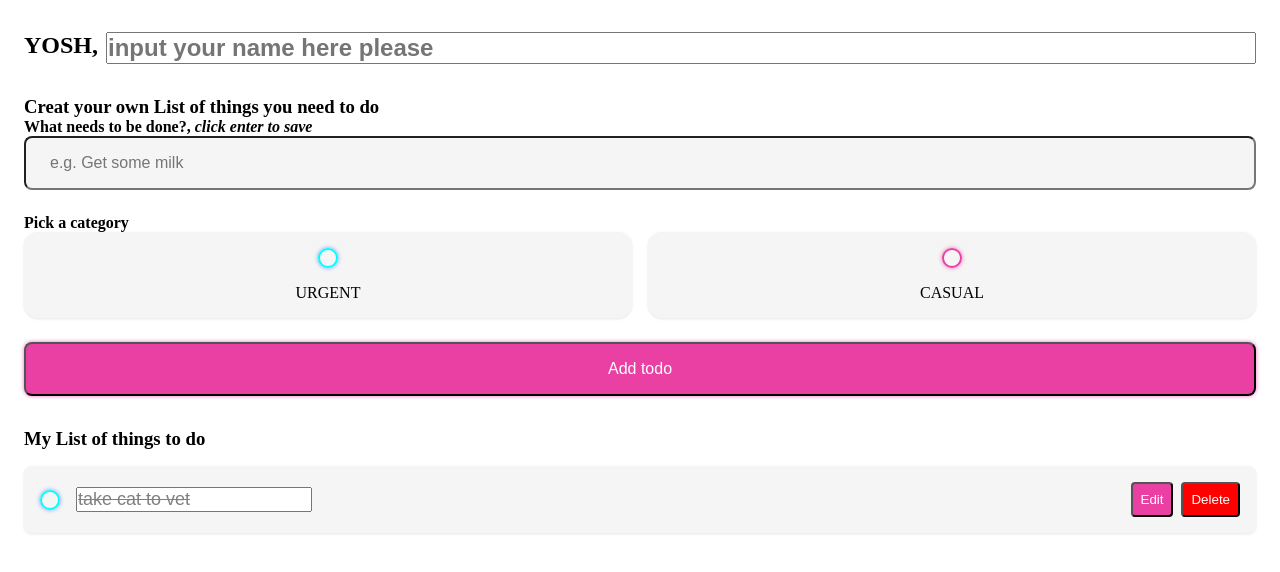
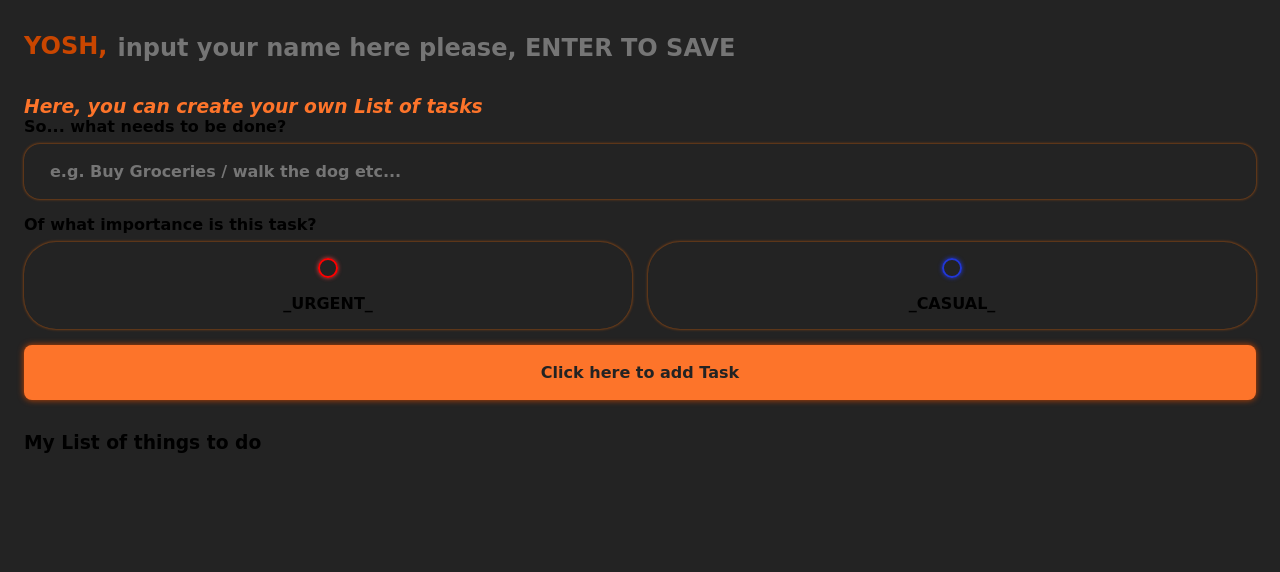
Before and after one commit to Pooly-21/MyToDoWebSite, a plain HTML site: page index.html in a window 1280 px wide. Drawn offline with Linux system fonts and the light colour scheme; a web font is replaced by a local one.

Commit message:
almost done
finished with ui design, trying to add a sorting option to the user input list of tasks

```diff
--- a/css/stylesheet.css
+++ b/css/stylesheet.css
@@ -2,7 +2,14 @@
     margin: 0;
     padding: 0;
     box-sizing: border-box;
+    font-family: 'Combo', cursive;
+    font-weight: bold;
 }
+
+body{
+    background-color: #232323;
+}
+
 section {
 	margin-top: 2rem;
 	margin-bottom: 2rem;
@@ -10,33 +17,49 @@ section {
 	padding-right: 1.5rem;
 }
 
+/* greeting and input of the user name */
 .greeting .title{
     display: flex;
+
 }
 .greeting .title input{
     margin-left: 0.5rem;
     flex: 1 1 0%;
     min-width: 0;
+    background-color: transparent;
+    border-color: transparent;
 }
 .greeting .title,
 .greeting .title input{
-    color: black;
+    color: #c94600;
     font-size: 1.5rem;
     font-weight: 700;
 }
 
+/* user input of what to do*/
+.create-todo h3 {
+    color: #fd742a;
+    font-style: oblique;
+}
+.create-todo h4 {
+    color: black;
+}
 .create-todo input[type="text"] {
     display: block;
     width: 100%;
     font-size: 1rem;
     padding: 1rem 1.5rem;
-    color: black;
-    background-color: whitesmoke;
-    border-radius: 0.5rem;
-    box-shadow: grey;
+    color: #fd8748;
+    background-color: transparent;
+    border-radius: 1rem;
+    border-color: transparent;
+    box-shadow: 0px 0px 3px rgba(255, 111, 0, 0.75);
     margin-bottom: 1.5rem;
+    position: relative;
+    top: 0.5rem;
 }
 
+/* users choice of how important to colour code the task */
 .create-todo .options {
     display: grid;
     grid-template-columns: repeat(2, 1fr);
@@ -50,17 +73,21 @@ section {
     align-items: center;
     justify-content: center;
     padding: 1rem;
-    background-color: whitesmoke;
-    border-radius: 0.9rem;
-    box-shadow: 0 1px 3px rgba(0, 0, 0, 0.1);
+    background-color: transparent;
+    border-radius: 2rem;
+    box-shadow: 0px 0px 3px rgba(255, 111, 0, 0.75);
     cursor: pointer;
+    position: relative;
+    top: 0.5rem;
 }
 
+/* puts the circle checkbox in place */
 input[type="radio"],
 input[type="checkbox"] {
     display: none;
 }
 
+/* circle */
 .bubble {
     display: flex;
     align-items: center;
@@ -68,32 +95,28 @@ input[type="checkbox"] {
     width: 20px;
     height: 20px;
     border-radius: 50%;
-    border: 2px solid cyan;
-    box-shadow: 0px 0px 4px rgba(58, 130, 238, 0.75);
+    border: 2px solid rgb(255, 0, 0);
+    box-shadow: 0px 0px 4px rgb(238, 58, 58);
 }
-
 .bubble.Casual {
-    border-color: #EA40A4;
-    box-shadow: 0px 0px 4px rgba(234, 64, 164, 0.75);
+    border-color: #2137d7;
+    box-shadow: 0px 0px 4px #2137d7;
 }
-
 .bubble::after {
 	content: '';
 	display: block;
 	opacity: 0;
 	width: 0px;
 	height: 0px;
-	background-color: cyan;
-	box-shadow: 0px 0px 4px rgba(58, 130, 238, 0.75);;
+	background-color: rgb(255, 0, 0);
+	box-shadow: 0px 0px 4px rgba(238, 58, 58, 0.75);;
 	border-radius: 999px;
 	transition: 0.2s ease-in-out;
 }
-
 .bubble.Casual::after {
-	background-color:  #EA40A4;
-    box-shadow: 0px 0px 4px rgba(234, 64, 164, 0.75);
+	background-color: #2137d7;
+    box-shadow: 0px 0px 4px #2137d7;
 }
-
 input:checked ~ .bubble::after {
 	width: 10px;
 	height: 10px;
@@ -105,15 +128,17 @@ input:checked ~ .bubble::after {
     margin-top: 1rem;
 }
 
+/* submitting the task button */
 .create-todo input[type="submit"] {
     display: block;
     width: 100%;
     font-size: 1rem;
     padding: 1rem 1rem;
-    color: white;
-    background-color: #EA40A4;
+    color: #232323;
+    background-color: #fd742a;
     border-radius: 0.5rem;
-    box-shadow: 0px 0px 4px rgba(234, 64, 164, 0.75);
+    border-color: transparent;
+    box-shadow: 0px 0px 6px #c94600;
     cursor: pointer;
     transition: 0.2s ease-in-out;
 }
@@ -121,16 +146,19 @@ input:checked ~ .bubble::after {
     opacity: 0.75;
 }
 
+/* users tasks input list */
+
 .todo-list .list {
     margin: 1rem 0;
+    background-color: transparent;
 }
 .todo-list .todo-item {
     display: flex;
     align-items: center;
-    background-color: whitesmoke;
+    background-color: transparent;
     padding: 1rem;
     border-radius: 0.5rem;
-    box-shadow: 0 1px 3px rgba(0, 0, 0, 0.1);
+    box-shadow: 0px 0px 4px #c94600;
     margin-bottom: 1rem;
 }
 .todo-item label {
@@ -140,13 +168,18 @@ input:checked ~ .bubble::after {
 }
 .todo-item .todo-content {
     flex: 1 1 0%;
+    background-color: transparent;
 }
 
 .todo-item .todo-content input {
-	color: var(--dark);
-	font-size: 1.125rem;
+	color: rgb(255, 255, 255);
+	font-size: 1.5rem;
+    background-color: transparent;
+    border-color: transparent;
+    font-variant: small-caps;
 }
 
+/* the edit and delete button */
 .todo-item .actions {
 	display: flex;
 	align-items: center;
@@ -156,7 +189,7 @@ input:checked ~ .bubble::after {
 	display: block;
 	padding: 0.5rem;
 	border-radius: 0.25rem;
-	color: #FFF;
+	color: rgb(6, 6, 6);
 	cursor: pointer;
 	transition: 0.2s ease-in-out;
 }
@@ -166,13 +199,16 @@ input:checked ~ .bubble::after {
 }
 .todo-item .actions .edit {
     margin-right: 0.5rem;
-    background-color: #EA40A4;
+    background-color: transparent;
+    border-color: #aa00aa;
 }
 .todo-item .actions .delete {
-    background-color: red;
+    background-color: maroon;
+    border-color: transparent;
 }
 
+/* the crossing out of tasks*/
 .todo-item.done .todo-content input {
     text-decoration: line-through;
-    color: grey;
+    color: maroon;
 }
--- a/index.html
+++ b/index.html
@@ -5,6 +5,15 @@
     <meta http-equiv="X-UA-Compatible" content="IE=edge">
     <meta name="viewport" content="width=device-width, initial-scale=1.0">
     <link rel="stylesheet" href="./css/stylesheet.css"/>
+    <link rel="preconnect" href="https://fonts.googleapis.com">
+    <link rel="preconnect" href="https://fonts.gstatic.com" crossorigin>
+    <link href="https://fonts.googleapis.com/css2?family=Smooch&display=swap" rel="stylesheet">
+    <link rel="preconnect" href="https://fonts.googleapis.com">
+    <link rel="preconnect" href="https://fonts.gstatic.com" crossorigin>
+    <link href="https://fonts.googleapis.com/css2?family=Combo&display=swap" rel="stylesheet">
+    <link rel="preconnect" href="https://fonts.googleapis.com">
+    <link rel="preconnect" href="https://fonts.gstatic.com" crossorigin>
+    <link href="https://fonts.googleapis.com/css2?family=Combo&display=swap" rel="stylesheet">
 
     <title>TODO`WEBSITE</title>
 </head>
@@ -12,57 +21,41 @@
 	<main class="app">
 		<section class="greeting">
 			<h2 class="title">
-				YOSH, <input type="text" id="name" placeholder="input your name here please" />
-			</h2>
+				YOSH, <input type="text" id="name" placeholder="input your name here please, ENTER TO SAVE" />
+          </h2>
 		</section>
 
-    <main class="app">
         <section class="create-todo">
-			<h3>Creat your own List of things you need to do</h3>
+			<h3>Here, you can create your own List of tasks</h3>
 			<form id="new-todo-form">
-				<h4>What needs to be done?, <em> click enter to save </em> </h4>
-				<input
-					type="text"
-					placeholder="e.g. Get some milk"
-					name="content"
-					id="content"/>
-                    <h4>Pick a category</h4>
-
+				<h4>So... what needs to be done?</h4>
+				<input type="text" placeholder="e.g. Buy Groceries / walk the dog etc..." name="content" id="content"/>
+                <!--
+                <h4>date</h4>
+                <input type="text" placeholder="e.g. 12 january 2017 / 12/01/2017" name="date" id="date"/>
+                   -->
+                <h4>Of what importance is this task?</h4>
                 <div class="options">
 					<label>
 						<input type="radio" name="category" id="category1" value="Urgent" />
 						<span class="bubble Urgent"></span>
-						<div>URGENT</div>
+						<div>_URGENT_</div>
 					</label>
 					<label>
 						<input type="radio" name="category" id="category2" value="Casual" />
 						<span class="bubble Casual"></span>
-						<div>CASUAL</div>
+						<div>_CASUAL_</div>
 					</label>
 				</div>
 
-				<input type="submit" value="Add todo" />
+				<input type="submit" value="Click here to add Task" />
 			</form>
         </section>
 
 
         <section class="todo-list">
             <h3>My List of things to do</h3>
-            <div class="list" id="todo-list">
-            <div class="todo-item done">
-                    <label>
-                        <input type="checkbox" />
-                        <span class="bubble Urgent"></span>
-                    </label>
-                    <div class="todo-content">
-                        <input type="text" value="take cat to vet" readonly/>
-                    </div>
-                    <div class="actions">
-                        <button class="edit">Edit</button>
-                        <button class="delete">Delete</button>
-                    </div>
-                </div>
-            </div>
+            <div class="list" id="todo-list"></div>
         </section>
     </main>
     <script src="/main.js"></script>
--- a/main.js
+++ b/main.js
@@ -0,0 +1,122 @@
+window.addEventListener('load', () => {
+    todos = JSON.parse(localStorage.getItem('todos')) || [];
+    const nameInput = document.querySelector('#name');
+    const newTodoForm = document.querySelector('#new-todo-form');
+
+    const username = localStorage.getItem('username') || '';
+
+    nameInput.value = username;
+
+    nameInput.addEventListener('change', e => {
+        localStorage.setItem('username', e.target.value);
+    })
+
+    newTodoForm.addEventListener('submit', e => {
+		e.preventDefault();
+
+		const todo = {
+			content: e.target.elements.content.value,
+			category: e.target.elements.category.value,
+			done: false,
+			createdAt: new Date().getTime()
+		}
+
+		todos.push(todo);
+
+		localStorage.setItem('todos', JSON.stringify(todos));
+
+		e.target.reset();
+
+		DisplayTodos()
+	})
+
+	DisplayTodos()
+})
+
+function DisplayTodos () {
+	const todoList = document.querySelector('#todo-list');
+	todoList.innerHTML = "";
+
+	todos.sort((a, b) => {
+        if (a.value > b.value) { return 1; }
+        if (a.value < b.value) { return -1; }
+        return 0;
+    }).forEach(todo =>
+    {
+		const todoItem = document.createElement('div');
+		todoItem.classList.add('todo-item');
+
+		const label = document.createElement('label');
+		const input = document.createElement('input');
+		const span = document.createElement('span');
+		const content = document.createElement('div');
+		const actions = document.createElement('div');
+		const edit = document.createElement('button');
+		const deleteButton = document.createElement('button');
+
+		input.type = 'checkbox';
+		input.checked = todo.done;
+		span.classList.add('bubble');
+		if (todo.category == 'Casual') {
+			span.classList.add('Casual');
+		} else {
+			span.classList.add('Urgent');
+		}
+		content.classList.add('todo-content');
+		actions.classList.add('actions');
+		edit.classList.add('edit');
+		deleteButton.classList.add('delete');
+
+		content.innerHTML = `<input type="text" value="${todo.content}" readonly>`;
+		edit.innerHTML = 'Edit';
+		deleteButton.innerHTML = 'Delete';
+
+		label.appendChild(input);
+		label.appendChild(span);
+		actions.appendChild(edit);
+		actions.appendChild(deleteButton);
+		todoItem.appendChild(label);
+		todoItem.appendChild(content);
+		todoItem.appendChild(actions);
+
+		todoList.appendChild(todoItem);
+
+		if (todo.done) {
+			todoItem.classList.add('done');
+		}
+
+		input.addEventListener('change', (e) => {
+			todo.done = e.target.checked;
+			localStorage.setItem('todos', JSON.stringify(todos));
+
+			if (todo.done) {
+				todoItem.classList.add('done');
+			} else {
+				todoItem.classList.remove('done');
+			}
+
+			DisplayTodos()
+
+		})
+
+		edit.addEventListener('click', (e) => {
+			const input = content.querySelector('input');
+			input.removeAttribute('readonly');
+			input.focus();
+			input.addEventListener('blur', (e) => {
+				input.setAttribute('readonly', true);
+				todo.content = e.target.value;
+				localStorage.setItem('todos', JSON.stringify(todos));
+				DisplayTodos()
+
+			})
+		})
+
+		deleteButton.addEventListener('click', (e) => {
+			todos = todos.filter(t => t != todo);
+			localStorage.setItem('todos', JSON.stringify(todos));
+			DisplayTodos()
+		})
+
+	})
+}
```
Also changed, not shown: images/aokijibackground.webp (added), 1 other file.
